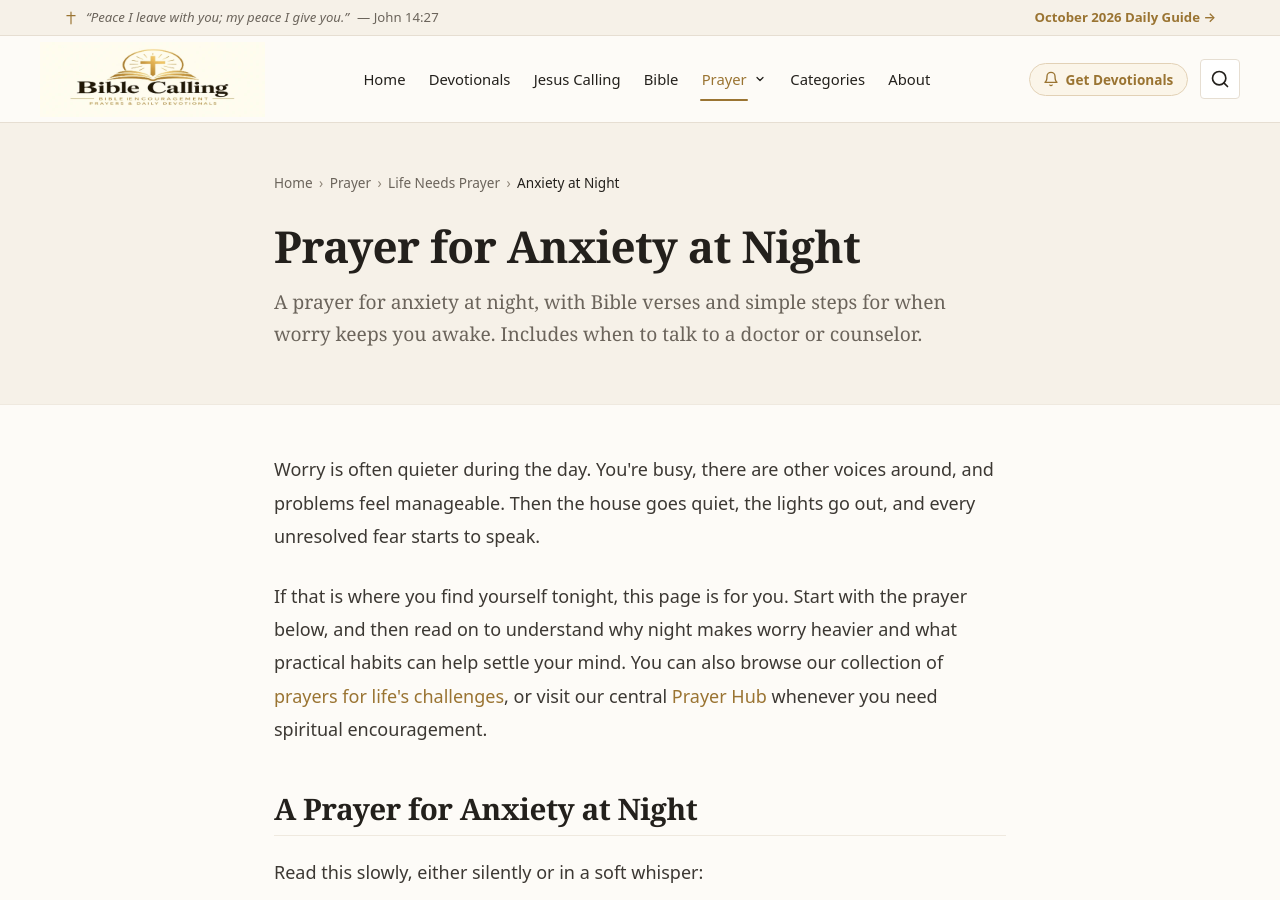
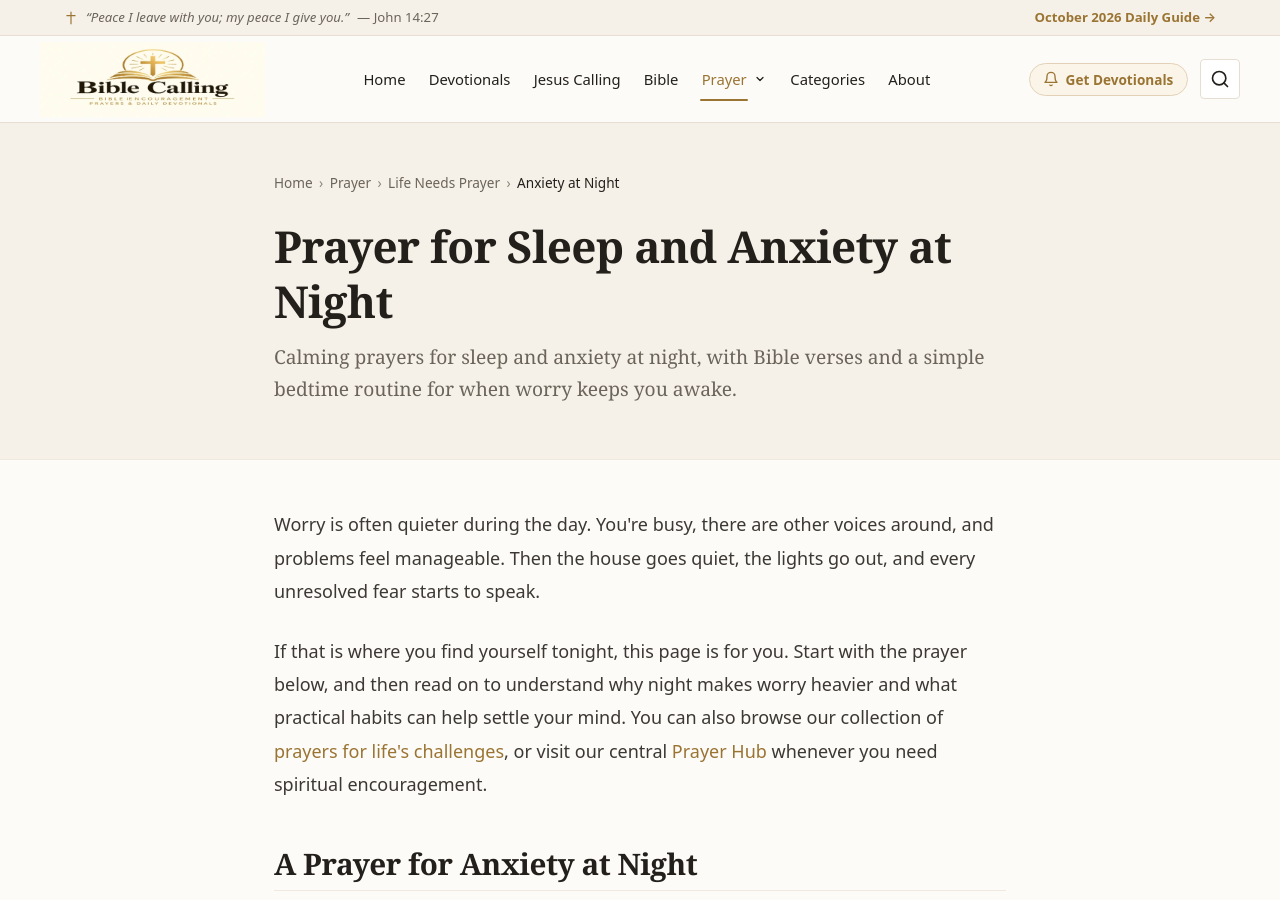
Before and after one commit to biblecalling/biblecalling.github.io, a Jekyll site: the page built from prayer/prayer-for-anxiety-at-night.md, in a window 1280 px wide and 900 px high. Built offline with Jekyll 4.4.1, drawn with Linux system fonts in a browser that asks for light colours.

Commit message:
Update prayer-for-anxiety-at-night.md

```diff
--- a/prayer/prayer-for-anxiety-at-night.md
+++ b/prayer/prayer-for-anxiety-at-night.md
@@ -1,9 +1,9 @@
 ---
 layout: page
-title: "Prayer for Anxiety at Night: Calm Prayers for When You Can't Sleep"
-h1: "Prayer for Anxiety at Night"
+title: "Prayer for Sleep and Anxiety: Calming Night Prayers & Verses"
+h1: "Prayer for Sleep and Anxiety at Night"
 breadcrumb_title: "Anxiety at Night"
-description: "A prayer for anxiety at night, with Bible verses and simple steps for when worry keeps you awake. Includes when to talk to a doctor or counselor."
+description: "Calming prayers for sleep and anxiety at night, with Bible verses and a simple bedtime routine for when worry keeps you awake."
 permalink: /prayer/prayer-for-anxiety-at-night/
 author: "Jesus Calling Team"
 ---
```
